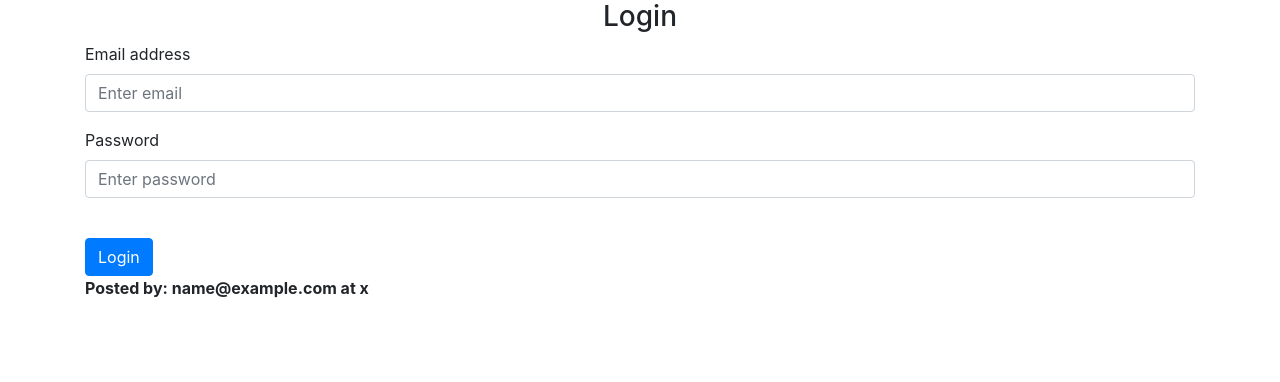
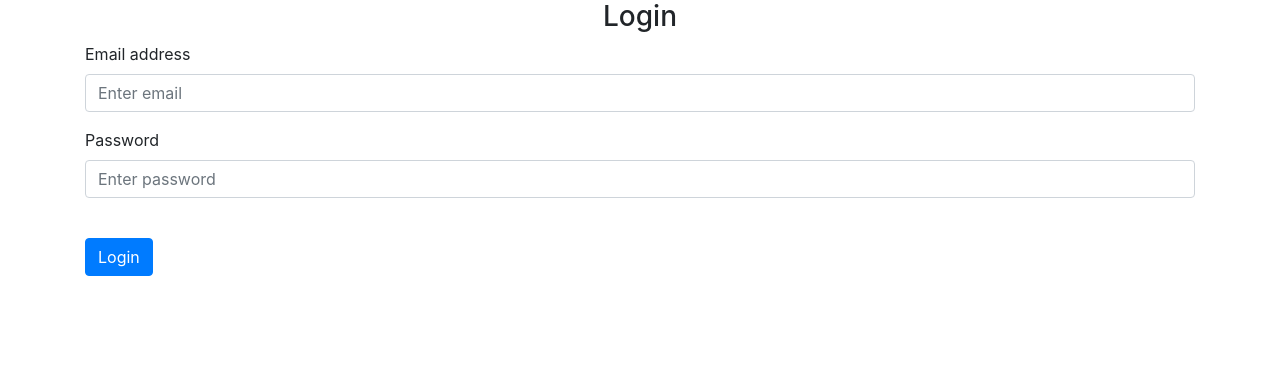
Before and after one commit to Phretik/ReqBase, a Flask app: page /login in a window 1280 px wide. Shown: the part 80-462 px from the top of the page. Run offline with Flask 3, Linux system fonts and the light colour scheme; tables that the repository leaves empty hold one stand-in row (values such as "Sample post"); some libraries are stand-ins or nearby versions.

Commit message:
Removed html

```diff
--- a/App/ReqBase/templates/login.html
+++ b/App/ReqBase/templates/login.html
@@ -27,10 +27,4 @@
     <button type="submit" class="btn btn-primary">Login</button>
 </form>
 <!--Creates a form to login, email, password and a login button-->
-
-<div>
-    {% for user in users %}
-     <b>Posted by: {{ user.email }} at {{ user.password }}</b>
-    {% endfor %}
-</div>
 {% endblock %}
```
